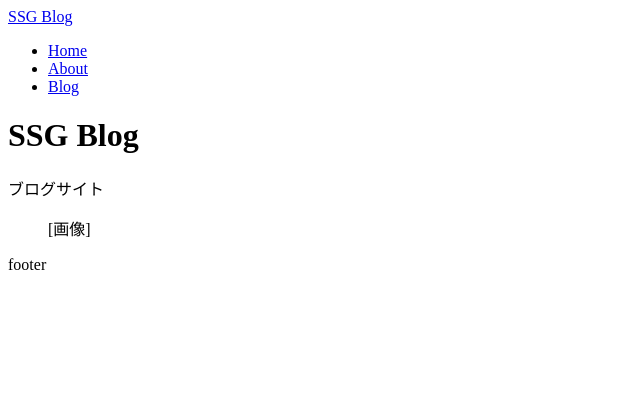
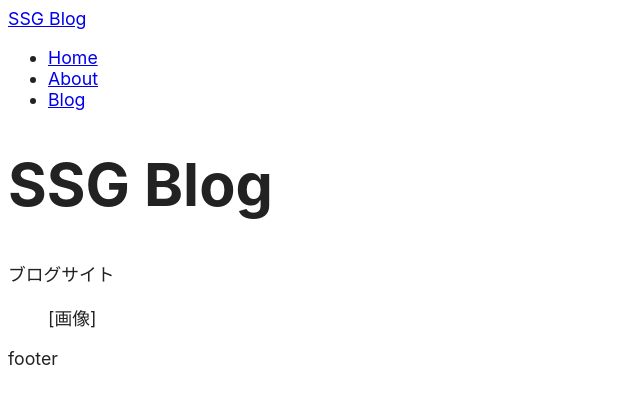
Before and after one commit to 4masa6/next-blog-ssg-practice, a Next.js app: page / in a window 1280 px wide. Shown: the top 404 px of the page, without its empty margins (0-640 px from the left). Built offline with nearby package versions, Linux system fonts and the light colour scheme.

Commit message:
基本スタイルの設定

```diff
--- a/styles/globals.css
+++ b/styles/globals.css
@@ -25,3 +25,23 @@
   --space-xl: calc(var(--space-xs) * 4); /* 80-120px */
   --space-jump: clamp(1.25rem, 0.35rem + 3.8vw, 3.75rem); /* 20-60px */
 }
+
+/* 基本設定 */
+body {
+  color: var(--black);
+  font-family: -apple-system, BlinkMacSystemFont, 'Segoe UI', Helvetica, Arial,
+    sans-serif;
+  font-size: var(--body);
+}
+
+h1 {
+  font-size: var(--heading1);
+}
+
+h2 {
+  font-size: var(--heading2);
+}
+
+h3 {
+  font-size: var(--heading3);
+}
```
